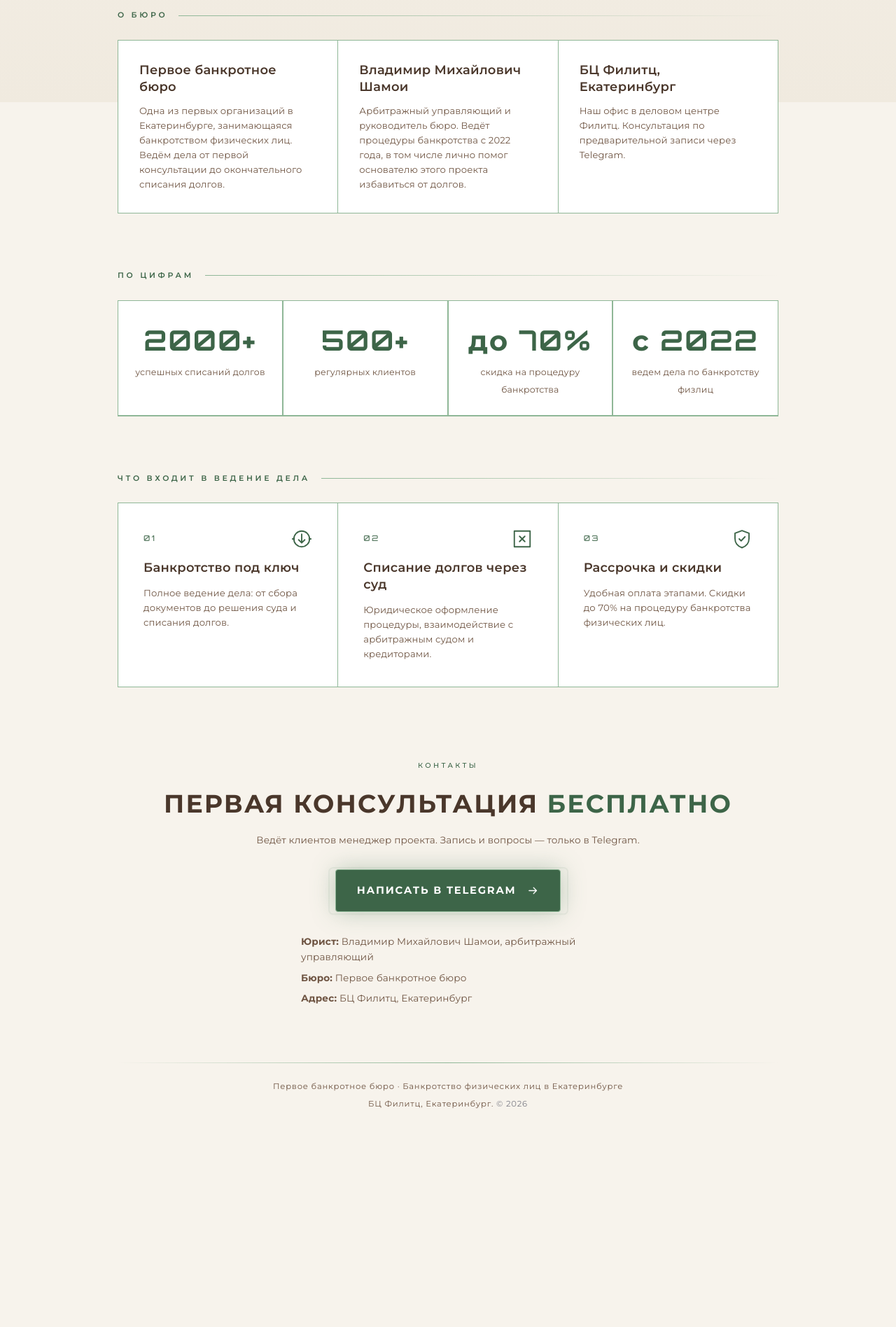
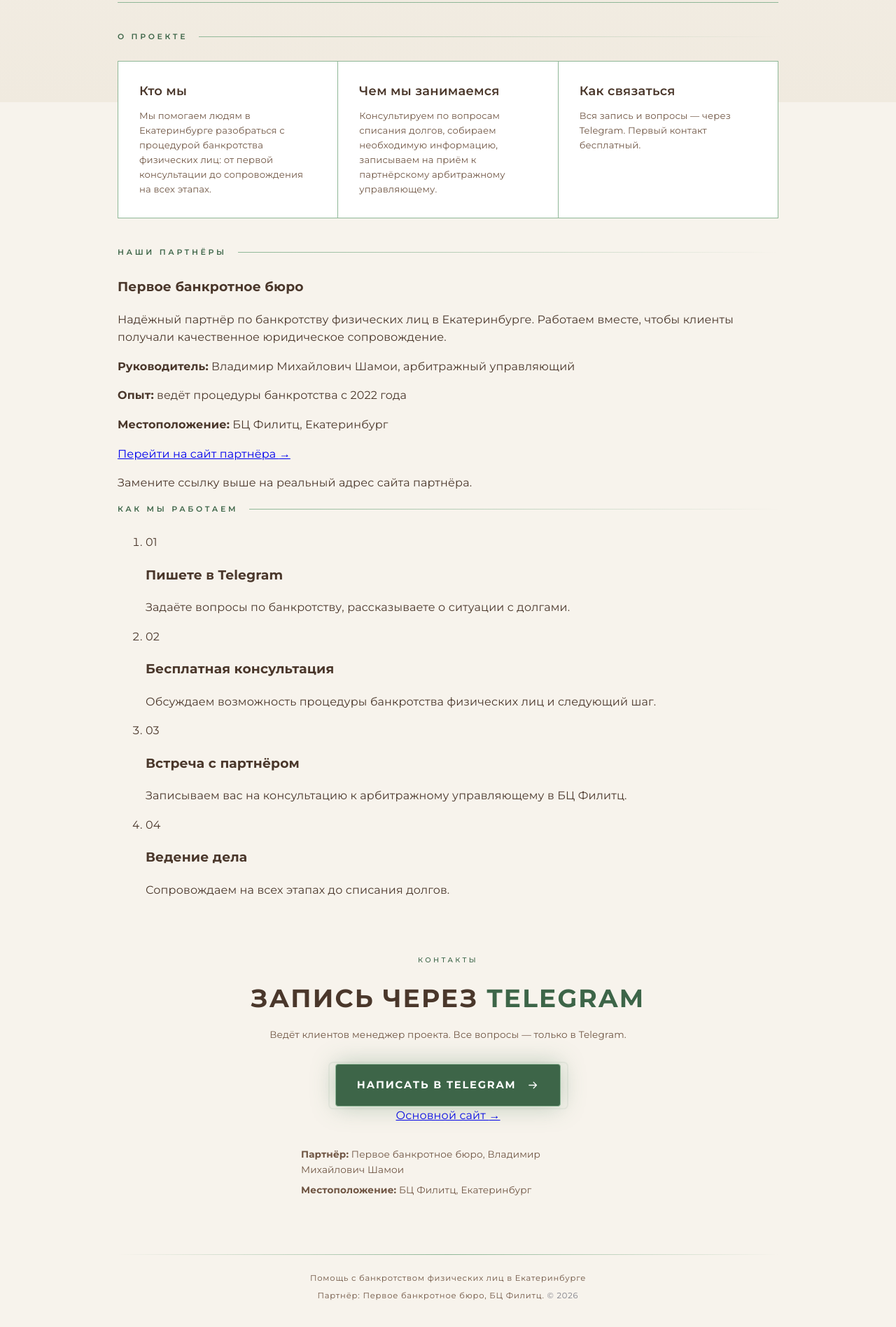
Before and after one commit to free1monday/bankruptcy-ekb, a plain HTML site: page index.html in a window 1280 px wide. Shown: the part 654-2550 px from the top of the page at 70% size. Before the commit the page ends 2276 px from the top, so only its background shows below. Drawn offline with Linux system fonts and the light colour scheme.

Commit message:
Концепция сайта: информационная площадка, партнёры, Telegram, ссылка на основной сайт

```diff
--- a/index.html
+++ b/index.html
@@ -7,8 +7,8 @@
   <meta name="color-scheme" content="light">
   <meta name="format-detection" content="telephone=no">
 
-  <title>Банкротство физических лиц в Екатеринбурге | Первое банкротное бюро</title>
-  <meta name="description" content="Банкротство физических лиц в Екатеринбурге. 2000+ успешных списаний долгов, 500+ клиентов, ведение под ключ, рассрочка, скидки до 70%. Первое банкротное бюро, арбитражный управляющий Владимир Михайлович Шамои.">
+  <title>Помощь с банкротством физических лиц в Екатеринбурге</title>
+  <meta name="description" content="Информация о банкротстве физических лиц в Екатеринбурге. Помощь в оформлении процедуры, партнёрство с Первым банкротным бюро, запись через Telegram. БЦ Филитц.">
   <link rel="canonical" href="https://bankruptcy-ekb.vercel.app/">
   <link rel="icon" type="image/svg+xml" href="assets/mark.svg">
   <link rel="apple-touch-icon" href="assets/mark.svg">
@@ -23,13 +23,27 @@
     "@context": "https://schema.org",
     "@graph": [
       {
-        "@type": "LegalService",
-        "@id": "https://bankruptcy-ekb.vercel.app/#service",
+        "@type": "Person",
+        "@id": "https://bankruptcy-ekb.vercel.app/#person",
+        "name": "Менеджер по работе с клиентами",
+        "jobTitle": "Менеджер по банкротству физических лиц",
+        "worksFor": { "@id": "https://bankruptcy-ekb.vercel.app/#organization" },
+        "contactPoint": {
+          "@type": "ContactPoint",
+          "contactType": "Служба поддержки",
+          "url": "https://t.me/nettakihdel",
+          "availableLanguage": "Russian"
+        },
+        "sameAs": ["https://t.me/nettakihdel", "https://strange-cases.vercel.app/"]
+      },
+      {
+        "@type": "Organization",
+        "@id": "https://bankruptcy-ekb.vercel.app/#organization",
         "name": "Первое банкротное бюро",
-        "slogan": "Свобода от долгов начинается здесь",
-        "url": "https://bankruptcy-ekb.vercel.app/",
-        "image": "https://bankruptcy-ekb.vercel.app/assets/og-image.png",
-        "description": "Арбитражный управляющий Владимир Михайлович Шамои. Банкротство физических лиц в Екатеринбурге. 2000+ списанных долгов, 500+ клиентов, рассрочка, скидки до 70%. Ведение под ключ.",
+        "slogan": "Надёжный партнёр по банкротству физических лиц",
+        "url": "https://t.me/nettakihdel",
+        "image": "https://bankruptcy-ekb.vercel.app/assets/mark.svg",
+        "description": "Партнёрский бюро по банкротству физических лиц в Екатеринбурге. Арбитражный управляющий Владимир Михайлович Шамои.",
         "areaServed": { "@type": "City", "name": "Екатеринбург" },
         "address": {
           "@type": "PostalAddress",
@@ -38,39 +52,15 @@
           "addressRegion": "Свердловская область",
           "addressCountry": "RU"
         },
-        "priceRange": "Скидки до 70% на процедуру банкротства, рассрочка",
-        "contactPoint": {
-          "@type": "ContactPoint",
-          "contactType": "Менеджер по клиентам",
-          "url": "https://t.me/nettakihdel",
-          "availableLanguage": "Russian"
-        },
-        "sameAs": ["https://t.me/nettakihdel"],
-        "hasOfferCatalog": {
-          "@type": "OfferCatalog",
-          "name": "Услуги по банкротству физических лиц",
-          "itemListElement": [
-            { "@type": "Offer", "itemOffered": { "@type": "Service", "name": "Банкротство физических лиц под ключ" } },
-            { "@type": "Offer", "itemOffered": { "@type": "Service", "name": "Списание долгов через суд" } },
-            { "@type": "Offer", "itemOffered": { "@type": "Service", "name": "Юридическое сопровождение банкротства" } }
-          ]
-        }
-      },
-      {
-        "@type": "Person",
-        "@id": "https://bankruptcy-ekb.vercel.app/#person",
-        "name": "Владимир Михайлович Шамои",
-        "jobTitle": "Арбитражный управляющий",
-        "worksFor": { "@id": "https://bankruptcy-ekb.vercel.app/#service" },
-        "address": { "@id": "https://bankruptcy-ekb.vercel.app/#service" }
+        "sameAs": ["https://t.me/nettakihdel"]
       },
       {
         "@type": "WebSite",
         "@id": "https://bankruptcy-ekb.vercel.app/#website",
         "url": "https://bankruptcy-ekb.vercel.app/",
-        "name": "Первое банкротное бюро",
+        "name": "Помощь с банкротством физлиц в Екатеринбурге",
         "inLanguage": "ru",
-        "publisher": { "@id": "https://bankruptcy-ekb.vercel.app/#service" }
+        "publisher": { "@id": "https://bankruptcy-ekb.vercel.app/#organization" }
       }
     ]
   }
@@ -112,18 +102,18 @@
         <img class="hero__mark" src="assets/mark.svg" width="72" height="72"
              alt="Зелёная эмблема: весы правосудия в ветви дерева" decoding="async">
 
-        <p class="hero__eyebrow"><span class="pulse" aria-hidden="true"></span> Банкротство физических лиц · Екатеринбург</p>
+        <p class="hero__eyebrow"><span class="pulse" aria-hidden="true"></span> Екатеринбург · помощь с банкротством физлиц</p>
 
         <h1 id="hero-title" class="hero__title">
-          <span class="hero__line1">Свобода от</span>
-          <span class="hero__line2">долгов</span>
-          <span class="sr-only">Первое банкротное бюро Екатеринбург, Владимир Михайлович Шамои, арбитражный управляющий</span>
+          <span class="hero__line1">Помогаем избавиться</span>
+          <span class="hero__line2">от долгов</span>
+          <span class="sr-only">Первое банкротное бюро, Владимир Михайлович Шамои, арбитражный управляющий, партнёр</span>
         </h1>
 
-        <p class="hero__tagline">2000+ списанных долгов · 500+ клиентов · скидки до 70% · рассрочка</p>
+        <p class="hero__tagline">Информация о процедуре банкротства физических лиц в Екатеринбурге. Запись на консультацию через Telegram.</p>
         <a class="btn" href="https://t.me/nettakihdel" target="_blank" rel="noopener noreferrer"
            data-analytics="telegram_click" aria-label="Написать менеджеру в Telegram">
-          Бесплатная консультация
+          Написать в Telegram
           <svg class="btn__arrow" viewBox="0 0 24 24" aria-hidden="true" focusable="false" fill="none" stroke="currentColor" stroke-width="1.8" stroke-linecap="round" stroke-linejoin="round">
             <path d="M4 12h15m-6-6 6 6-6 6"/>
           </svg>
@@ -131,99 +121,86 @@
         <div class="hero__line" aria-hidden="true"></div>
       </section>
 
-      <!-- 2. О БЮРО -->
+      <!-- 2. О ПРОЕКТЕ (о пользователе / менеджере) -->
       <section class="about" aria-labelledby="about-title">
-        <h2 id="about-title" class="section-label">О бюро</h2>
+        <h2 id="about-title" class="section-label">О проекте</h2>
 
         <div class="about__grid">
           <div class="about__card">
-            <h3>Первое банкротное бюро</h3>
-            <p>Одна из первых организаций в Екатеринбурге, занимающаяся банкротством физических лиц. Ведём дела от первой консультации до окончательного списания долгов.</p>
+            <h3>Кто мы</h3>
+            <p>Мы помогаем людям в Екатеринбурге разобраться с процедурой банкротства физических лиц: от первой консультации до сопровождения на всех этапах.</p>
           </div>
           <div class="about__card">
-            <h3>Владимир Михайлович Шамои</h3>
-            <p>Арбитражный управляющий и руководитель бюро. Ведёт процедуры банкротства с 2022 года, в том числе лично помог основателю этого проекта избавиться от долгов.</p>
+            <h3>Чем мы занимаемся</h3>
+            <p>Консультируем по вопросам списания долгов, собираем необходимую информацию, записываем на приём к партнёрскому арбитражному управляющему.</p>
           </div>
           <div class="about__card">
-            <h3>БЦ Филитц, Екатеринбург</h3>
-            <p>Наш офис в деловом центре Филитц. Консультация по предварительной записи через Telegram.</p>
+            <h3>Как связаться</h3>
+            <p>Вся запись и вопросы — через Telegram. Первый контакт бесплатный.</p>
           </div>
         </div>
       </section>
 
-      <!-- 3. ЦИФРЫ -->
-      <section class="stats" aria-labelledby="stats-title">
-        <h2 id="stats-title" class="section-label">По цифрам</h2>
-        <ul class="stats__list">
-          <li class="stat">
-            <span class="stat__number">2000+</span>
-            <span class="stat__label">успешных списаний долгов</span>
-          </li>
-          <li class="stat">
-            <span class="stat__number">500+</span>
-            <span class="stat__label">регулярных клиентов</span>
-          </li>
-          <li class="stat">
-            <span class="stat__number">до 70%</span>
-            <span class="stat__label">скидка на процедуру банкротства</span>
-          </li>
-          <li class="stat">
-            <span class="stat__number">с 2022</span>
-            <span class="stat__label">ведем дела по банкротству физлиц</span>
-          </li>
-        </ul>
+      <!-- 3. ПАРТНЁРЫ -->
+      <section class="partners" aria-labelledby="partners-title">
+        <h2 id="partners-title" class="section-label">Наши партнёры</h2>
+
+        <div class="partner__card">
+          <div class="partner__content">
+            <h3>Первое банкротное бюро</h3>
+            <p>Надёжный партнёр по банкротству физических лиц в Екатеринбурге. Работаем вместе, чтобы клиенты получали качественное юридическое сопровождение.</p>
+            <p><strong>Руководитель:</strong> Владимир Михайлович Шамои, арбитражный управляющий</p>
+            <p><strong>Опыт:</strong> ведёт процедуры банкротства с 2022 года</p>
+            <p><strong>Местоположение:</strong> БЦ Филитц, Екатеринбург</p>
+            <a class="partner__link" href="#" target="_blank" rel="noopener noreferrer">
+              Перейти на сайт партнёра <span aria-hidden="true">→</span>
+            </a>
+            <p class="partner__note">Замените ссылку выше на реальный адрес сайта партнёра.</p>
+          </div>
+        </div>
       </section>
 
-      <!-- 4. УСЛУГИ -->
-      <section class="services" aria-labelledby="services-title">
-        <h2 id="services-title" class="section-label">Что входит в ведение дела</h2>
-
-        <ul class="services__grid">
-          <li class="service">
-            <div class="service__top">
-              <span class="service__num" aria-hidden="true">01</span>
-              <svg viewBox="0 0 24 24" aria-hidden="true" focusable="false">
-                <circle cx="12" cy="12" r="9"/>
-                <path d="M12 6.5v10m0 0-3.5-3.5M12 16.5l3.5-3.5"/>
-                <path d="M1.5 12h2m17 0h2"/>
-              </svg>
+      <!-- 4. КАК МЫ РАБОТАЕМ -->
+      <section class="steps" aria-labelledby="steps-title">
+        <h2 id="steps-title" class="section-label">Как мы работаем</h2>
+        <ol class="steps__list">
+          <li class="step">
+            <span class="step__num">01</span>
+            <div>
+              <h3>Пишете в Telegram</h3>
+              <p>Задаёте вопросы по банкротству, рассказываете о ситуации с долгами.</p>
             </div>
-            <h3>Банкротство под ключ</h3>
-            <p>Полное ведение дела: от сбора документов до решения суда и списания долгов.</p>
           </li>
-
-          <li class="service">
-            <div class="service__top">
-              <span class="service__num" aria-hidden="true">02</span>
-              <svg viewBox="0 0 24 24" aria-hidden="true" focusable="false">
-                <path d="M3 3h18v18H3z"/>
-                <path d="M9 9l6 6M15 9l-6 6"/>
-              </svg>
+          <li class="step">
+            <span class="step__num">02</span>
+            <div>
+              <h3>Бесплатная консультация</h3>
+              <p>Обсуждаем возможность процедуры банкротства физических лиц и следующий шаг.</p>
             </div>
-            <h3>Списание долгов через суд</h3>
-            <p>Юридическое оформление процедуры, взаимодействие с арбитражным судом и кредиторами.</p>
           </li>
-
-          <li class="service">
-            <div class="service__top">
-              <span class="service__num" aria-hidden="true">03</span>
-              <svg viewBox="0 0 24 24" aria-hidden="true" focusable="false">
-                <path d="M12 2.5 4 5.5v6c0 5 3.4 8.8 8 10.5 4.6-1.7 8-5.5 8-10.5v-6L12 2.5Z"/>
-                <path d="m8.8 12 2.2 2.2 4.4-4.6"/>
-              </svg>
+          <li class="step">
+            <span class="step__num">03</span>
+            <div>
+              <h3>Встреча с партнёром</h3>
+              <p>Записываем вас на консультацию к арбитражному управляющему в БЦ Филитц.</p>
             </div>
-            <h3>Рассрочка и скидки</h3>
-            <p>Удобная оплата этапами. Скидки до 70% на процедуру банкротства физических лиц.</p>
           </li>
-        </ul>
+          <li class="step">
+            <span class="step__num">04</span>
+            <div>
+              <h3>Ведение дела</h3>
+              <p>Сопровождаем на всех этапах до списания долгов.</p>
+            </div>
+          </li>
+        </ol>
       </section>
 
       <!-- 5. КОНТАКТЫ -->
       <section class="contacts" id="contacts" aria-labelledby="contacts-title">
         <p class="contacts__eyebrow">Контакты</p>
-        <h2 id="contacts-title" class="contacts__title">Первая консультация <span>бесплатно</span></h2>
+        <h2 id="contacts-title" class="contacts__title">Запись через <span>Telegram</span></h2>
 
-        <p class="contacts__note">Ведёт клиентов менеджер проекта. Запись и вопросы — только в Telegram.</p>
+        <p class="contacts__note">Ведёт клиентов менеджер проекта. Все вопросы — только в Telegram.</p>
 
         <a class="btn" href="https://t.me/nettakihdel" target="_blank" rel="noopener noreferrer"
            data-analytics="telegram_click" aria-label="Написать менеджеру в Telegram">
@@ -233,10 +210,15 @@
           </svg>
         </a>
 
-        <div class="contacts__meta">
-          <p><strong>Юрист:</strong> Владимир Михайлович Шамои, арбитражный управляющий</p>
-          <p><strong>Бюро:</strong> Первое банкротное бюро</p>
-          <p><strong>Адрес:</strong> БЦ Филитц, Екатеринбург</p>
+        <div class="contacts__row">
+          <a class="contacts__link" href="https://strange-cases.vercel.app/" target="_blank" rel="noopener noreferrer">
+            <span class="contacts__label">Основной сайт</span>
+            <span class="contacts__arrow">→</span>
+          </a>
+          <div class="contacts__meta">
+            <p><strong>Партнёр:</strong> Первое банкротное бюро, Владимир Михайлович Шамои</p>
+            <p><strong>Местоположение:</strong> БЦ Филитц, Екатеринбург</p>
+          </div>
         </div>
       </section>
 
@@ -244,8 +226,8 @@
 
     <footer class="footer">
       <div class="footer__line" aria-hidden="true"></div>
-      <p>Первое банкротное бюро · Банкротство физических лиц в Екатеринбурге</p>
-      <p>БЦ Филитц, Екатеринбург. <span>© 2026</span></p>
+      <p>Помощь с банкротством физических лиц в Екатеринбурге</p>
+      <p>Партнёр: Первое банкротное бюро, БЦ Филитц. <span>© 2026</span></p>
     </footer>
   </div>
 
```
Also changed, not shown: 1 other file.
